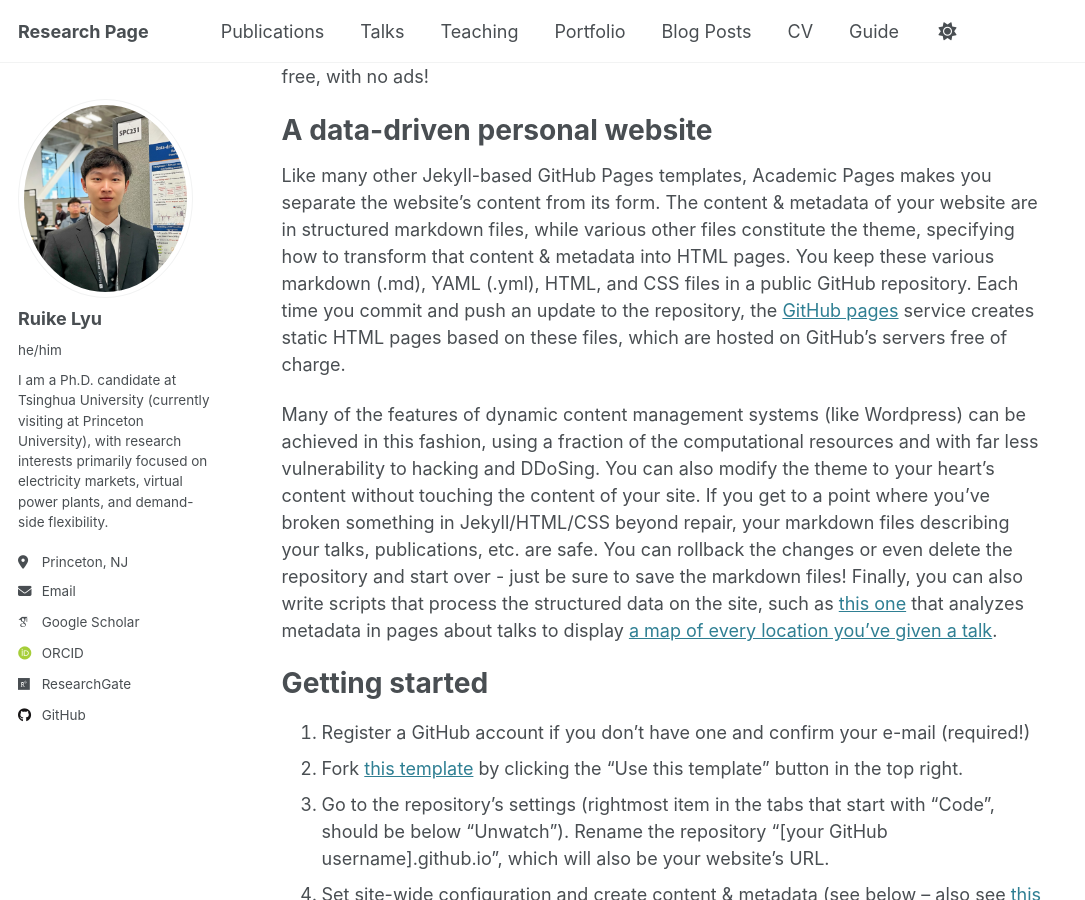
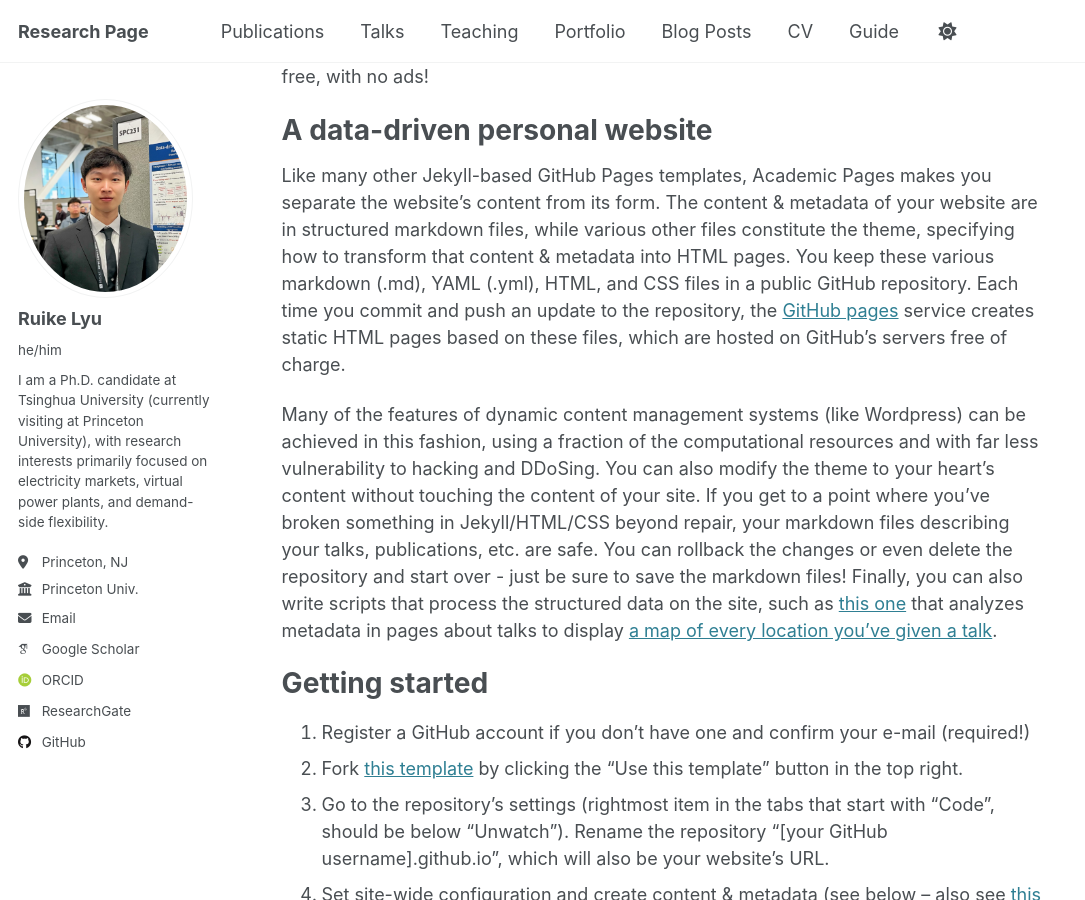
Before and after one commit to Rick10119/rick10119.github.io, a Jekyll site: the page built from _pages/about.md, in a window 1280 px wide and 900 px high, scrolled down 322 px. Shown: the whole window, without its empty margins (0-1085 px from the left). Built offline with Jekyll 4.4.1, drawn with Linux system fonts in a browser that asks for light colours; some web fonts are replaced.

Commit message:
updata config

```diff
--- a/_config.yml
+++ b/_config.yml
@@ -27,7 +27,7 @@ author:
   pronouns         : "he/him"
   bio              : "I am a Ph.D. candidate at Tsinghua University (currently visiting at Princeton University), with research interests primarily focused on electricity markets, virtual power plants, and demand-side flexibility."
   location         : "Princeton, NJ"
-  # employer         : "Tsinghua Univ."
+  employer         : "Princeton Univ."
   # uri              : # URL
   email            : "rl8728@princeton.edu"
 
```
